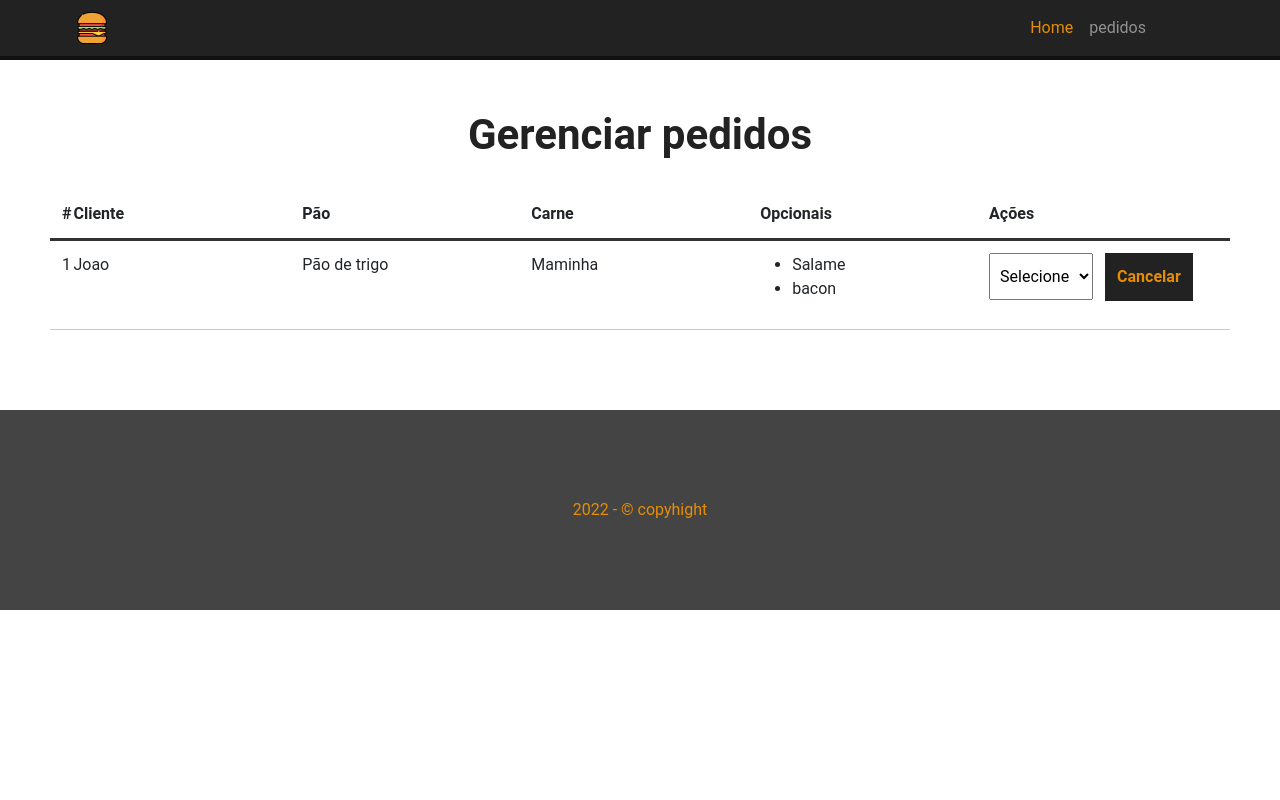
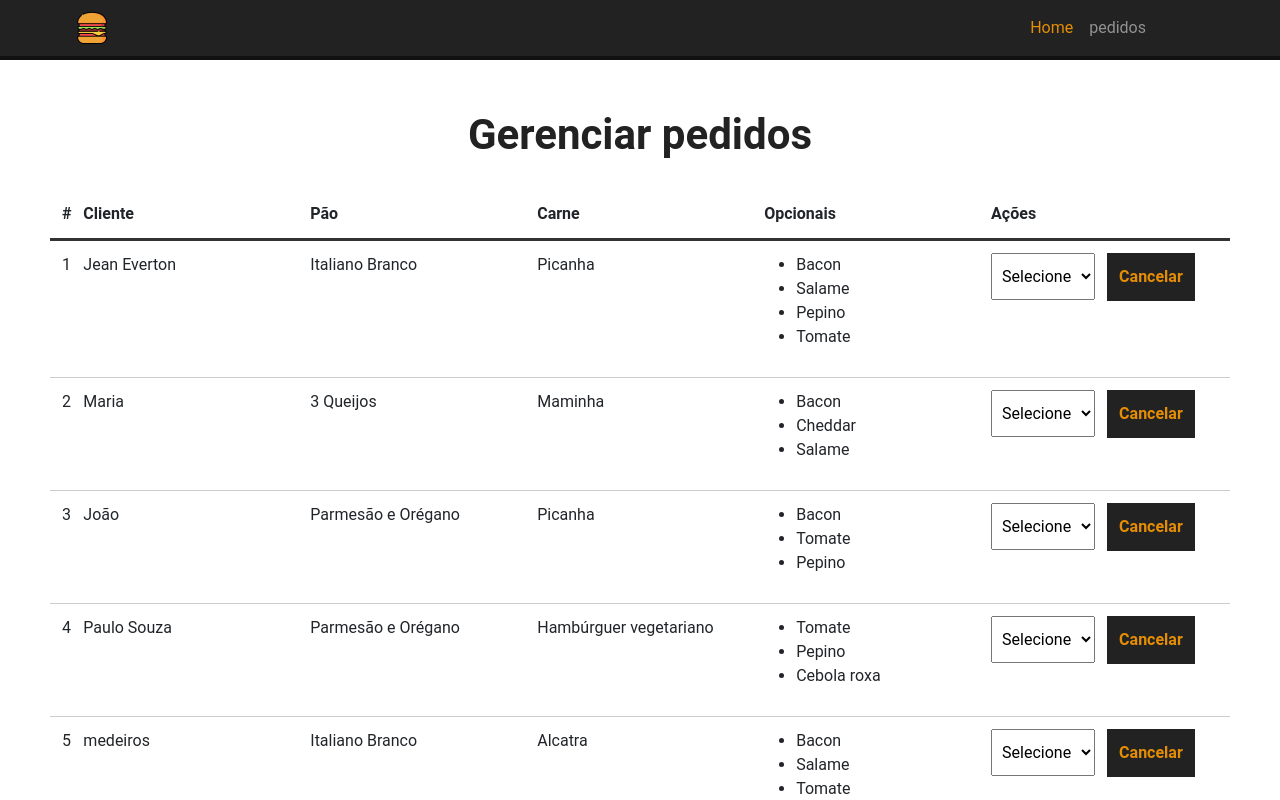
Before and after one commit to jeanevertonoficial/BurgerOBrabo, a Vue app: page /pedidos in a window 1280 px wide. Shown: the top 800 px of the page. Built offline with nearby package versions, Linux system fonts and the light colour scheme; data requests are answered from the project's data file.

Commit message:
Atividade trazendo da api os pedido realizados na parte de gerenciamento de pedidos.

```diff
--- a/src/components/BurgerForm.vue
+++ b/src/components/BurgerForm.vue
@@ -122,8 +122,6 @@
       setTimeout(() => this.msg = "", 3000)
 
       // limpa os campos após insersão
-
-
       this.nome = "";
       this.carne = "";
       this.pao = "";
@@ -132,7 +130,7 @@
     }
   },
   mounted() {
-    //fazendo a chamado
+    //fazendo a chamado do metodo Ingredientes
     this.getIngredientes();
   }
 }
--- a/src/components/Dasboard.vue
+++ b/src/components/Dasboard.vue
@@ -9,16 +9,17 @@
         <div>Opcionais</div>
         <div>Ações</div>
       </div>
-      <div id="burger-table-rows">
+      <div id="burger-table-rows"  v-for="burger in burgers" :key="burger.id">
         <div class="burger-table-row">
-          <div class="order-number">1</div>
-          <div>Joao</div>
-          <div>Pão de trigo</div>
-          <div>Maminha</div>
+          <div class="order-number">{{ burger.id }}</div>
+          <div>{{ burger.nome }}</div>
+          <div>{{ burger.pao }}</div>
+          <div>{{ burger.carne }}</div>
           <div>
             <ul>
-              <li>Salame</li>
-              <li>bacon</li>
+              <li v-for="(opcional, index) in burger.opcionais" :key="index">
+                {{ opcional }}
+              </li>
             </ul>
           </div>
           <div>
@@ -35,7 +36,29 @@
 
 <script>
 export default {
-  name: "Dasboard"
+  name: "Dasboard",
+  data() {
+    return {
+      burgers: null,
+      burger_id: null,
+      status: []
+    }
+  },
+  methods: {
+    async getPedidos() {
+
+      const req = await fetch("http://localhost:3000/burgers");
+
+      const data = await req.json();
+
+      this.burgers = data;
+
+      console.log(this.burgers);
+    }
+  },
+  mounted() {
+    this.getPedidos();
+  }
 }
 </script>
 
@@ -79,6 +102,10 @@
   margin-right: 12px;
 }
 
+.order-number, .order-id {
+  margin-right: 10px;
+}
+
 .delete-btn {
   background: #222;
   color: #e58d04;
@@ -89,7 +116,6 @@
   margin: 0 auto;
   cursor: pointer;
   transition: 0.5s;
-
 }
 
 .delete-btn:hover {
```
Also changed, not shown: 1 other file (tests, documents, lock files or other folders).
